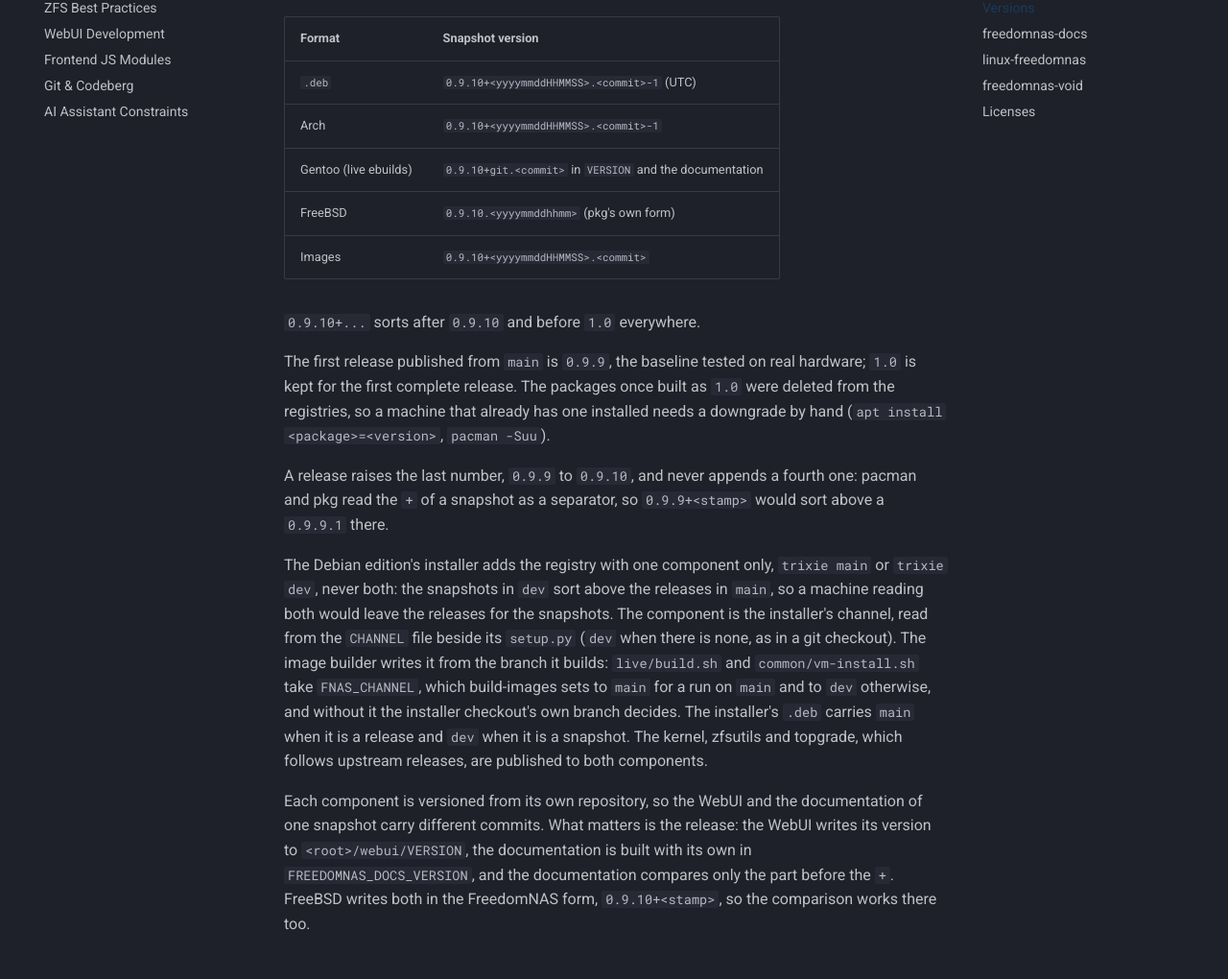
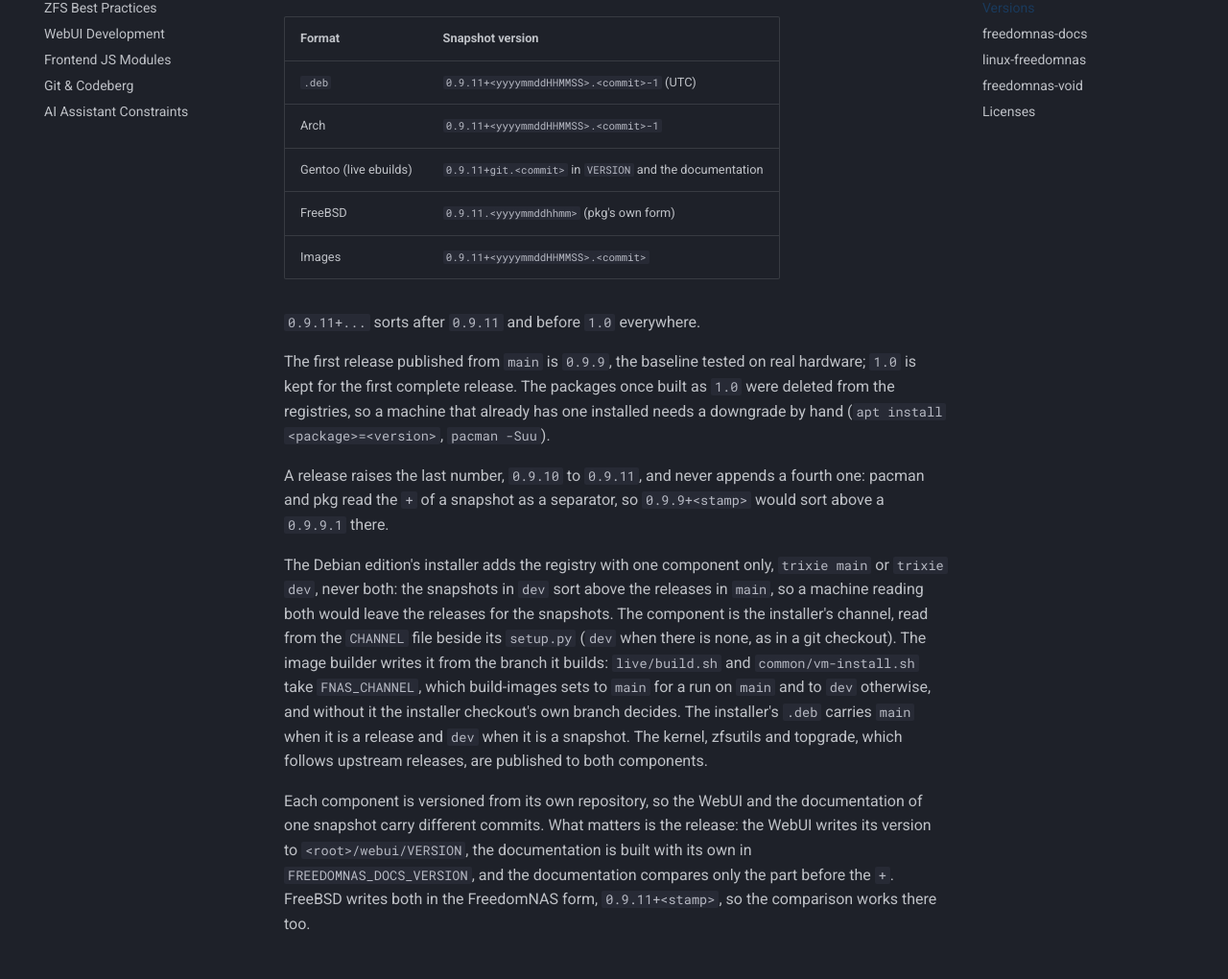
Before and after one commit to FreedomNAS/freedomnas-docs, an MkDocs documentation site: the page built from docs/developer/packaging.md, in a window 1280 px wide and 1400 px high, scrolled down 2643 px. Shown: the part 181-1201 px from the top of the window at 96% size. Built offline with MkDocs 1.6.1 and Material for MkDocs 9.7.7, drawn with Linux system fonts in a browser that asks for light colours; some of the changed text lies outside the part shown.

Commit message:
Set the version to 0.9.11

```diff
--- a/docs/developer/packaging.md
+++ b/docs/developer/packaging.md
@@ -44,7 +44,7 @@ workflow runs `bin/prune-registry.py`, which deletes superseded versions:
 | Debian | the 2 newest versions of every package, and the 2 newest kernels (`linux-image-<kver>` with its headers) |
 | Arch | the newest version of every package: pacman installs nothing else, and the rolling editions have no use for an older kernel |
 
-Snapshots (`0.9.10+<date>...`) and releases are counted apart, so snapshots
+Snapshots (`0.9.11+<date>...`) and releases are counted apart, so snapshots
 never push a release out. `DRY_RUN=1 bin/prune-registry.py` lists what would
 go. Debian's firmware comes from `trixie-backports` rather than a package of
 our own: `linux-firmware` alone is 660 MB.
@@ -73,7 +73,7 @@ boot, and their first-boot reconcile finishes with no failure.
 ## Versions
 
 The base version is the upstream half of each component's
-`debian/changelog` (`0.9.10`), and raising it is a decision someone makes. A
+`debian/changelog` (`0.9.11`), and raising it is a decision someone makes. A
 build from `main` is that base; a build from `dev` is a snapshot, so every
 change gets a version of its own.
 
@@ -89,13 +89,13 @@ the snapshot suffix.
 
 | Format | Snapshot version |
 |--------|------------------|
-| `.deb` | `0.9.10+<yyyymmddHHMMSS>.<commit>-1` (UTC) |
-| Arch | `0.9.10+<yyyymmddHHMMSS>.<commit>-1` |
-| Gentoo (live ebuilds) | `0.9.10+git.<commit>` in `VERSION` and the documentation |
-| FreeBSD | `0.9.10.<yyyymmddhhmm>` (pkg's own form) |
-| Images | `0.9.10+<yyyymmddHHMMSS>.<commit>` |
+| `.deb` | `0.9.11+<yyyymmddHHMMSS>.<commit>-1` (UTC) |
+| Arch | `0.9.11+<yyyymmddHHMMSS>.<commit>-1` |
+| Gentoo (live ebuilds) | `0.9.11+git.<commit>` in `VERSION` and the documentation |
+| FreeBSD | `0.9.11.<yyyymmddhhmm>` (pkg's own form) |
+| Images | `0.9.11+<yyyymmddHHMMSS>.<commit>` |
 
-`0.9.10+...` sorts after `0.9.10` and before `1.0` everywhere.
+`0.9.11+...` sorts after `0.9.11` and before `1.0` everywhere.
 
 The first release published from `main` is `0.9.9`, the baseline tested on
 real hardware; `1.0` is kept for the first complete release. The packages
@@ -103,7 +103,7 @@ once built as `1.0` were deleted from the registries, so a machine that
 already has one installed needs a downgrade by hand (`apt install
 <package>=<version>`, `pacman -Suu`).
 
-A release raises the last number, `0.9.9` to `0.9.10`, and never appends a
+A release raises the last number, `0.9.10` to `0.9.11`, and never appends a
 fourth one: pacman and pkg read the `+` of a snapshot as a separator, so
 `0.9.9+<stamp>` would sort above a `0.9.9.1` there.
 
@@ -125,7 +125,7 @@ documentation of one snapshot carry different commits. What matters is the
 release: the WebUI writes its version to `<root>/webui/VERSION`, the
 documentation is built with its own in `FREEDOMNAS_DOCS_VERSION`, and the
 documentation compares only the part before the `+`. FreeBSD writes both in
-the FreedomNAS form, `0.9.10+<stamp>`, so the comparison works there too.
+the FreedomNAS form, `0.9.11+<stamp>`, so the comparison works there too.
 
 ## freedomnas-docs
 
```
Also changed, not shown: docs/developer/git.md (+1 -1 lines), docs/developer/repositories.md (+1 -1 lines), 1 other file.
